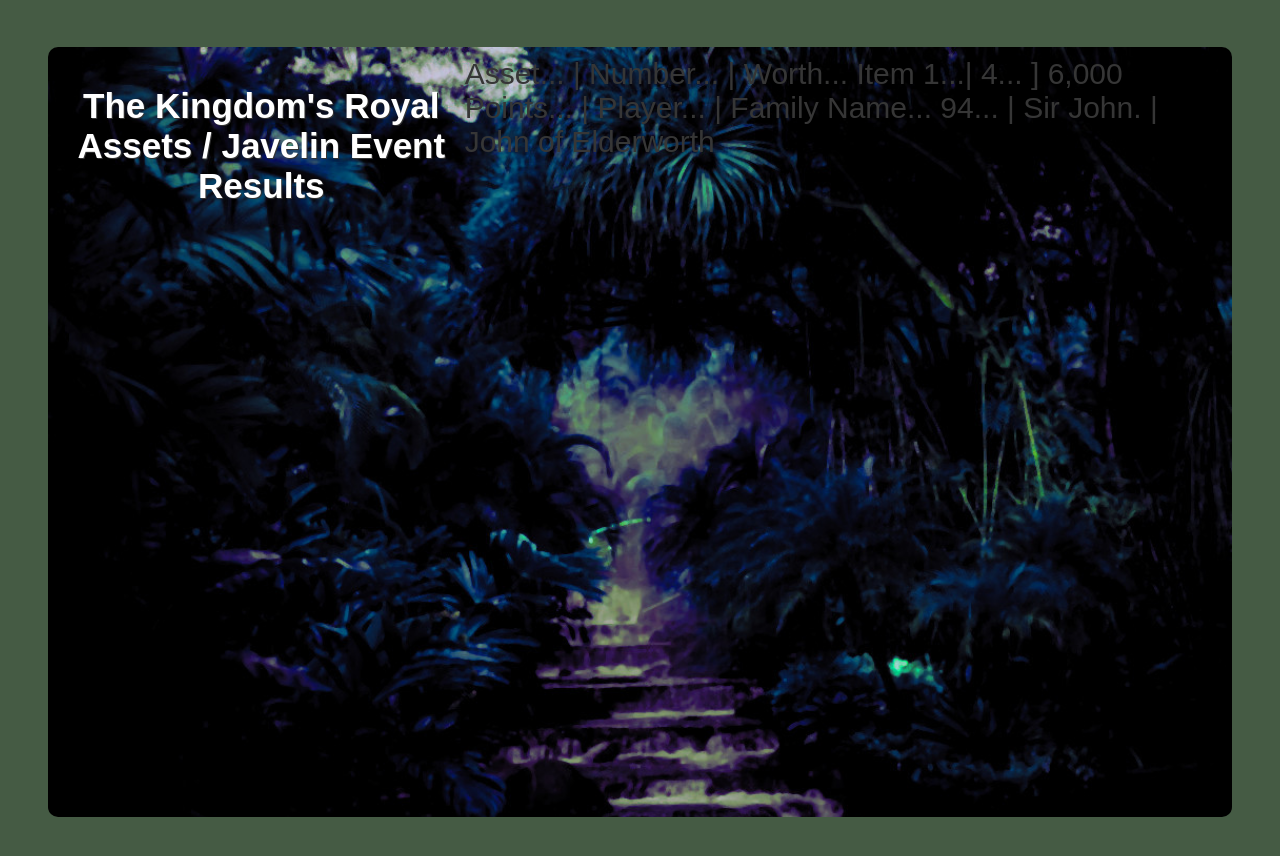
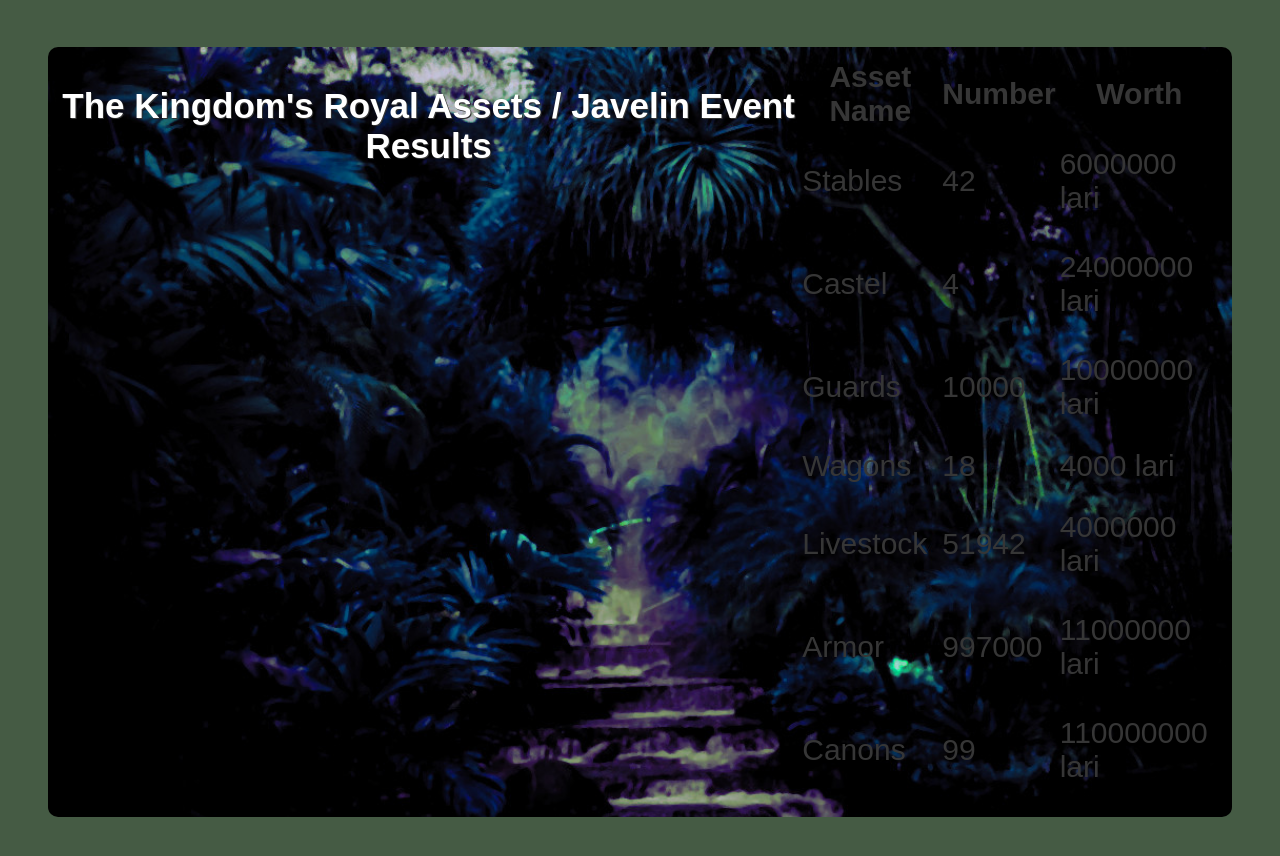
Before and after one commit to stevenbachimont/Web-Development-Tech-Challenge, a website built with Parcel: page assets.html in a window 1280 px wide. Shown: the part 126-982 px from the top of the page. Built offline with nearby package versions, Linux system fonts and the light colour scheme; a web font is replaced by a local one.

Commit message:
Update assets.html

```diff
--- a/assets.html
+++ b/assets.html
@@ -17,7 +17,7 @@
     </div>
     <div class="menu">
         <ul>
-            <li><a href="#blabla">About</a></li>
+            <li><a href="index.html">About</a></li>
             <li><a href="family.html">Royal Family</a></li>
             <li><a href="assets.html">Royal assets</a></li>
             <li><a href="contact.html">Contact Us</a></li>
@@ -29,11 +29,59 @@
 <h2>
     The Kingdom's Royal Assets / Javelin Event Results
 </h2>
-Asset... | Number... | Worth... Item 1...| 4... ] 6,000 Points... |
-Player... | Family Name... 94... | Sir John. | John of Elderworth
+        <table>
+            <thead>
+            <tr>
+                <th>Asset Name</th>
+                <th>Number</th>
+                <th>Worth</th>
+            </tr>
+            </thead>
+            <tbody>
+            <tr>
+                <td>Stables</td>
+                <td>42</td>
+                <td>6000000 lari</td>
+            </tr>
+            <tr>
+                <td>Castel</td>
+                <td>4</td>
+                <td>24000000 lari</td>
+            </tr>
+            <tr>
+                <td>Guards</td>
+                <td>10000</td>
+                <td>10000000 lari</td>
+            </tr>
+            <tr>
+                <td>Wagons</td>
+                <td>18</td>
+                <td>4000 lari</td>
+            </tr>
+            <tr>
+                <td>Livestock</td>
+                <td>51942</td>
+                <td>4000000 lari</td>
+            </tr>
+            <tr>
+                <td>Armor</td>
+                <td>997000</td>
+                <td>11000000 lari</td>
+            </tr>
+            <tr>
+                <td>Canons</td>
+                <td>99</td>
+                <td>110000000 lari</td>
+            </tr>
+            <tr>
+                <td></td>
+                <td></td>
+                <td></td>
+            </tr>
+            </tbody>
+            </table>
+</section>
 
-</section>
-<!-- Connect the Javascript file -->
 <script src="script.js"></script>
 </body>
 </html>
```
